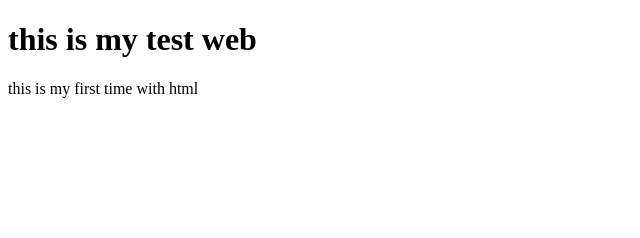
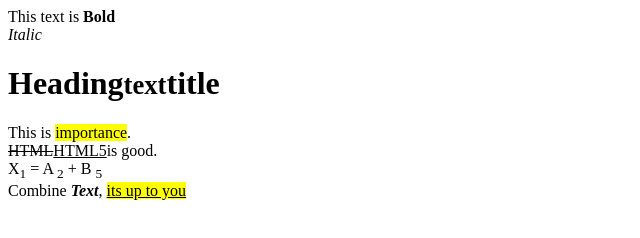
Before and after one commit to mannieshub/test-HTML, a plain HTML site: page index.html in a window 1280 px wide. Shown: the whole page, without its empty margins (0-640 px from the left). Drawn offline with Linux system fonts and the light colour scheme.

Commit message:
text formulation

```diff
--- a/index.html
+++ b/index.html
@@ -6,8 +6,14 @@
     <meta name="viewport" content="width=device-width, initial-scale=1.0">
     <title>Man_test_project001</title>
 </head>
-<body>
-    <h1>this is my test web</h1>
-    <p>this is my first time with html</p>
+<body >
+   This text is <b>Bold</b><br>
+   <i>Italic</i>
+   <h1>Heading<small>text</small>title</h1>
+   This is <mark>importance</mark>.<br>
+   <del>HTML</del><ins>HTML5</ins>is good.<br>
+   X<sub>1</sub> = A <sub>2</sub> + B <sub>5</sub><br>
+   Combine <b><i>Text</i></b>,
+   <mark><ins>its up to you</ins></mark>
 </body>
 </html>
```
